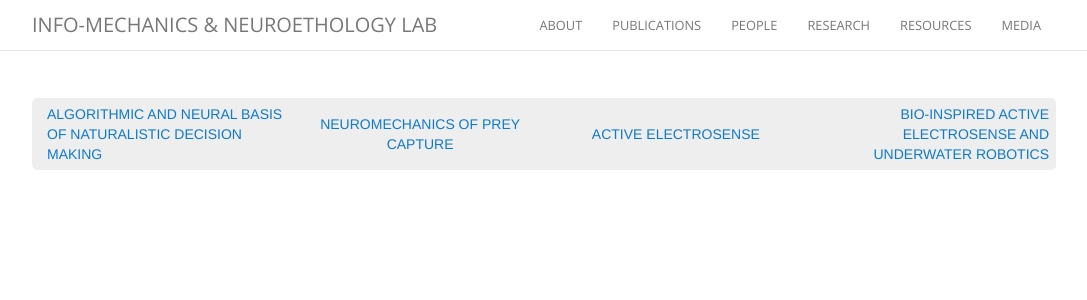
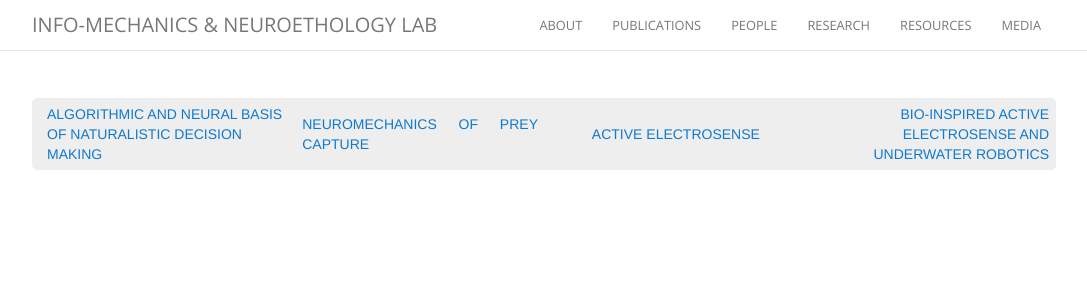
Before and after one commit to maciverlab/maciverlab.github.io, a Jekyll site: the page built from research.html, in a window 1280 px wide. Shown: the top 300 px of the page, without its empty margins (111-1198 px from the left). Built offline with Jekyll 4.4.1, drawn with Linux system fonts in a browser that asks for light colours; nearby versions of some CDN libraries; comment, search, counter and statistics services are not loaded.

Commit message:
Update research.html

```diff
--- a/research.html
+++ b/research.html
@@ -8,7 +8,7 @@ permalink: /research/
     <table class="topnav">
       <tr>
         <td width="25%"><a class="topnav_ref" href="#">Algorithmic and Neural Basis of Naturalistic Decision Making </a></td>
-        <td style="text-align:center;" width="25%"><a class="topnav_ref" href="#">Neuromechanics of Prey Capture</a></td>
+        <td style="text-align:justify;" width="25%"><a class="topnav_ref" href="#">Neuromechanics of Prey Capture</a></td>
         <td style="text-align:center;" width="25%"><a class="topnav_ref" href="#">Active Electrosense</a></td>
         <td width="25%" style="text-align:right;"><a class="topnav_ref" href="#">Bio-inspired Active Electrosense and Underwater Robotics</a></td>
       </tr>
```
